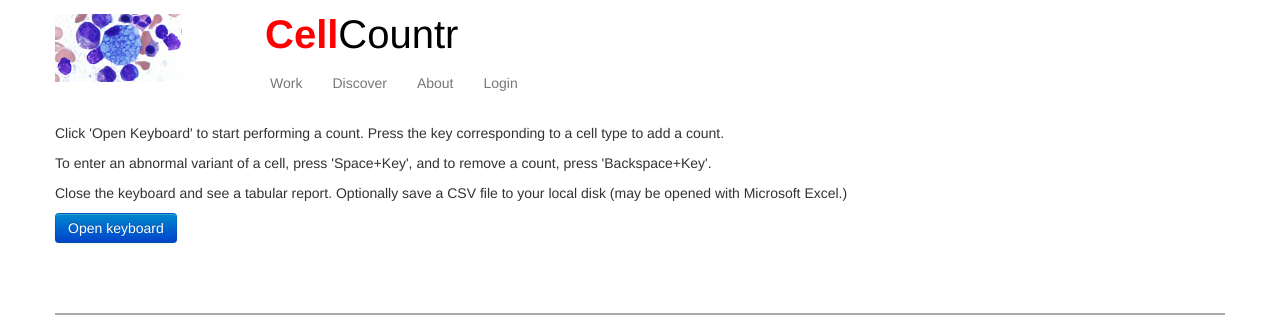
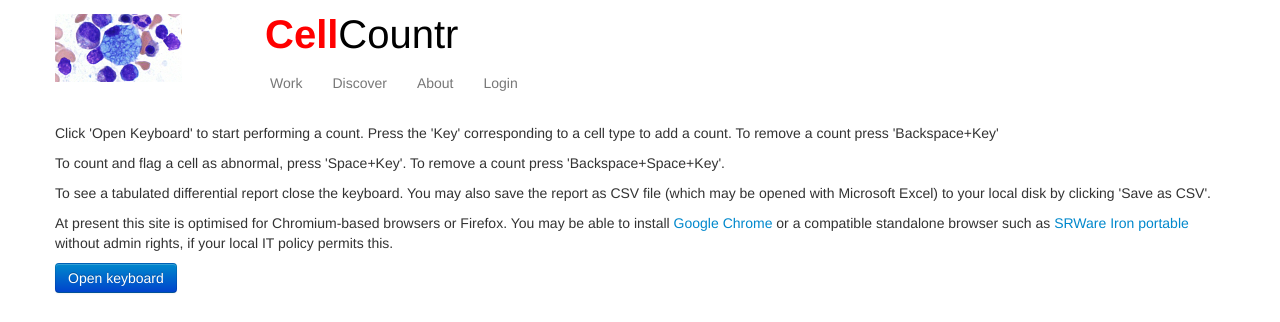
Before and after one commit to cellcounter/cellcounter, a Django app: template cellcounter/main/templates/main/submit.html in a window 1280 px wide. Shown: the top 322 px of the page. Run offline with Django 3.2, Linux system fonts and the light colour scheme; the template is opened without the code that fills it, so the values that code supplies are empty; some libraries are stand-ins or nearby versions.

Commit message:
add browser compatibility spiel

```diff
--- a/cellcounter/main/templates/main/submit.html
+++ b/cellcounter/main/templates/main/submit.html
@@ -18,10 +18,11 @@ var notloggedin=true;
 </script>
 {% endif %}
 
-<p>Click 'Open Keyboard' to start performing a count. Press the key corresponding to a cell type to add a count.</p>
-<p>To enter an abnormal variant of a cell, press 'Space+Key', and to remove a count, press 'Backspace+Key'.<!--  Should you wish to see example images of the cells in question, press 'Shift+Key'.  To close the keyboard, click on the grey area outside the keyboard.  Once you have completed a count, fill in the remaining information in the form below, and click 'Submit'.--></p>
+<p>Click 'Open Keyboard' to start performing a count. Press the 'Key' corresponding to a cell type to add a count. To remove a count press 'Backspace+Key'</p>
+<p>To count and flag a cell as abnormal, press 'Space+Key'. To remove a count press 'Backspace+Space+Key'.<!--  Should you wish to see example images of the cells in question, press 'Shift+Key'.  To close the keyboard, click on the grey area outside the keyboard.  Once you have completed a count, fill in the remaining information in the form below, and click 'Submit'.--></p>
 
-<p>Close the keyboard and see a tabular report. Optionally save a CSV file to your local disk (may be opened with Microsoft Excel.)</p>
+<p>To see a tabulated differential report close the keyboard. You may also save the report as CSV file (which may be opened with Microsoft Excel) to your local disk by clicking 'Save as CSV'.</p>
+<p>At present this site is optimised for Chromium-based browsers or Firefox. You may be able to install <a href="https://www.google.com/intl/en/chrome/browser/index.html#eula">Google Chrome</a> or a compatible standalone browser such as <a href="http://www.srware.net/downloads/IronPortable.zip">SRWare Iron portable</a> without admin rights, if your local IT policy permits this.</p>
 
 {% include "main/keyboard_snippet.html" %}
 
```
